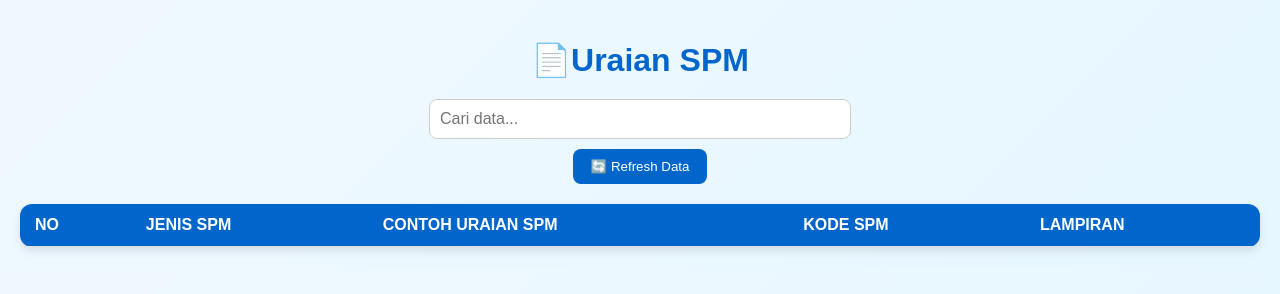
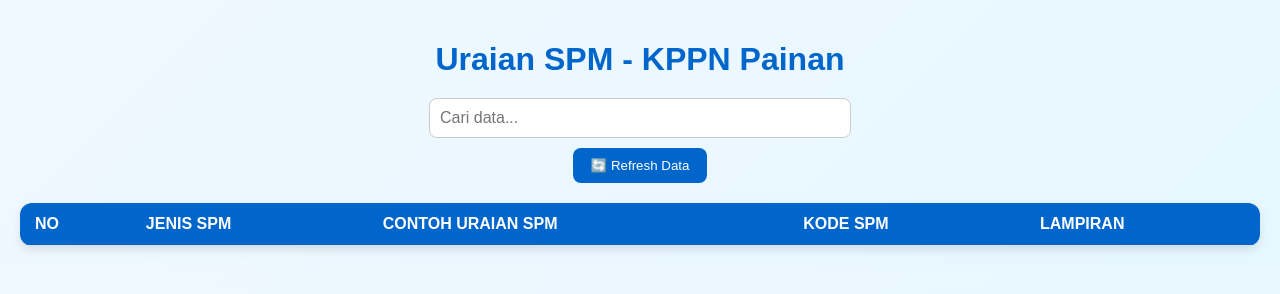
Before and after one commit to kppnpainan/spm, a plain HTML site: page index.html in a window 1280 px wide. Drawn offline with Linux system fonts and the light colour scheme; no server answers.

Commit message:
Add files via upload

```diff
--- a/index.html
+++ b/index.html
@@ -88,7 +88,7 @@
   </style>
 </head>
 <body>
-  <h1>📄Uraian SPM</h1>
+  <h1>Uraian SPM - KPPN Painan</h1>
 
   <div class="toolbar">
     <input type="text" id="searchInput" placeholder="Cari data..." onkeyup="searchTable()" />
```
